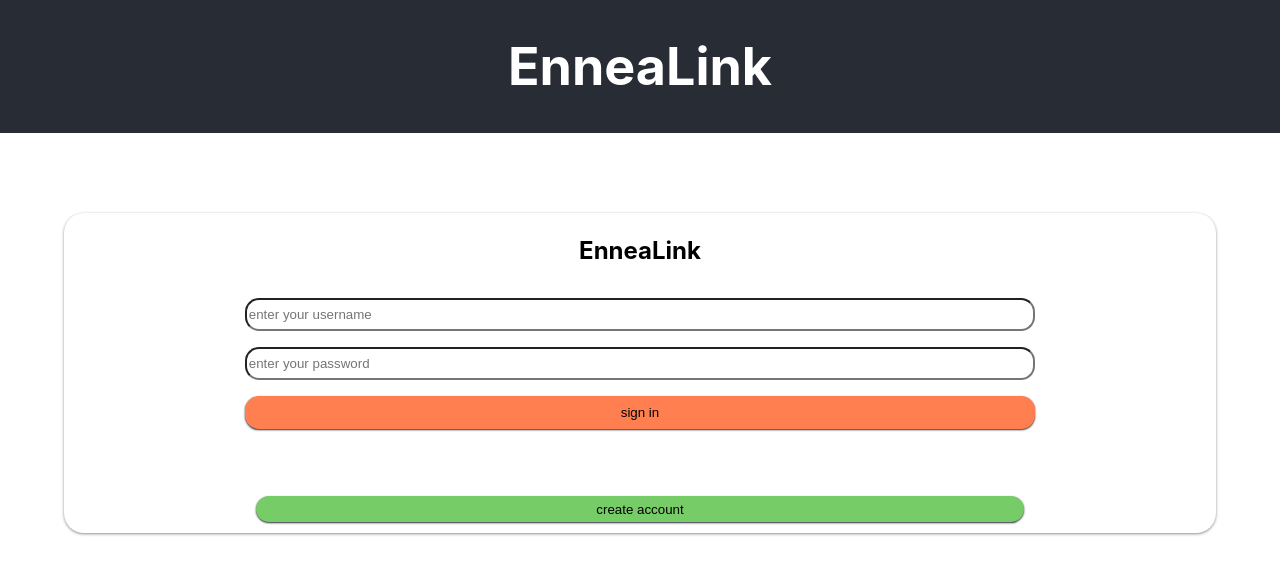
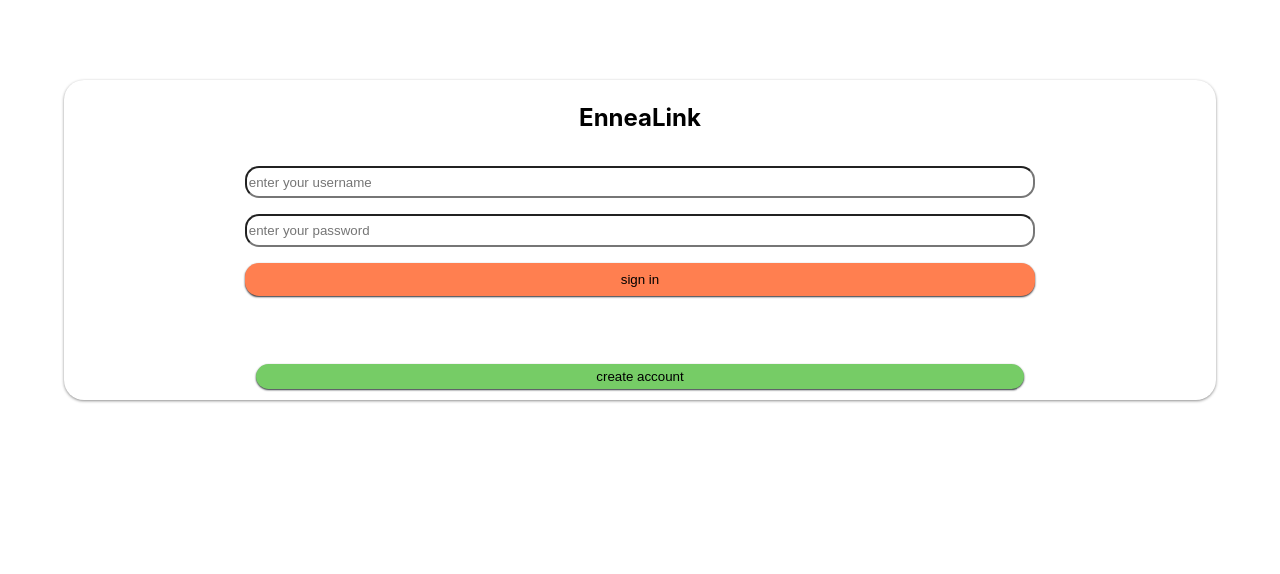
Before and after one commit to EnneaLink/ennealink-fe, a React (Create React App) app: page / in a window 1280 px wide. Shown: the top 574 px of the page. Built offline with nearby package versions, Linux system fonts and the light colour scheme; no server answers.

Commit message:
Revert app return back to where it was before this branch

```diff
--- a/src/components/App/App.js
+++ b/src/components/App/App.js
@@ -27,9 +27,7 @@ function App() {
 
   return (
     <div className="App">
-      <header className="App-header">
-        <h1>EnneaLink</h1>
-      </header>
+
       <Login />
       {/* {!loading && <Profile profileView={data.getUserStats} />}
       <UserDisplay friends={friends} allUsers={allUsers} /> */}
```
